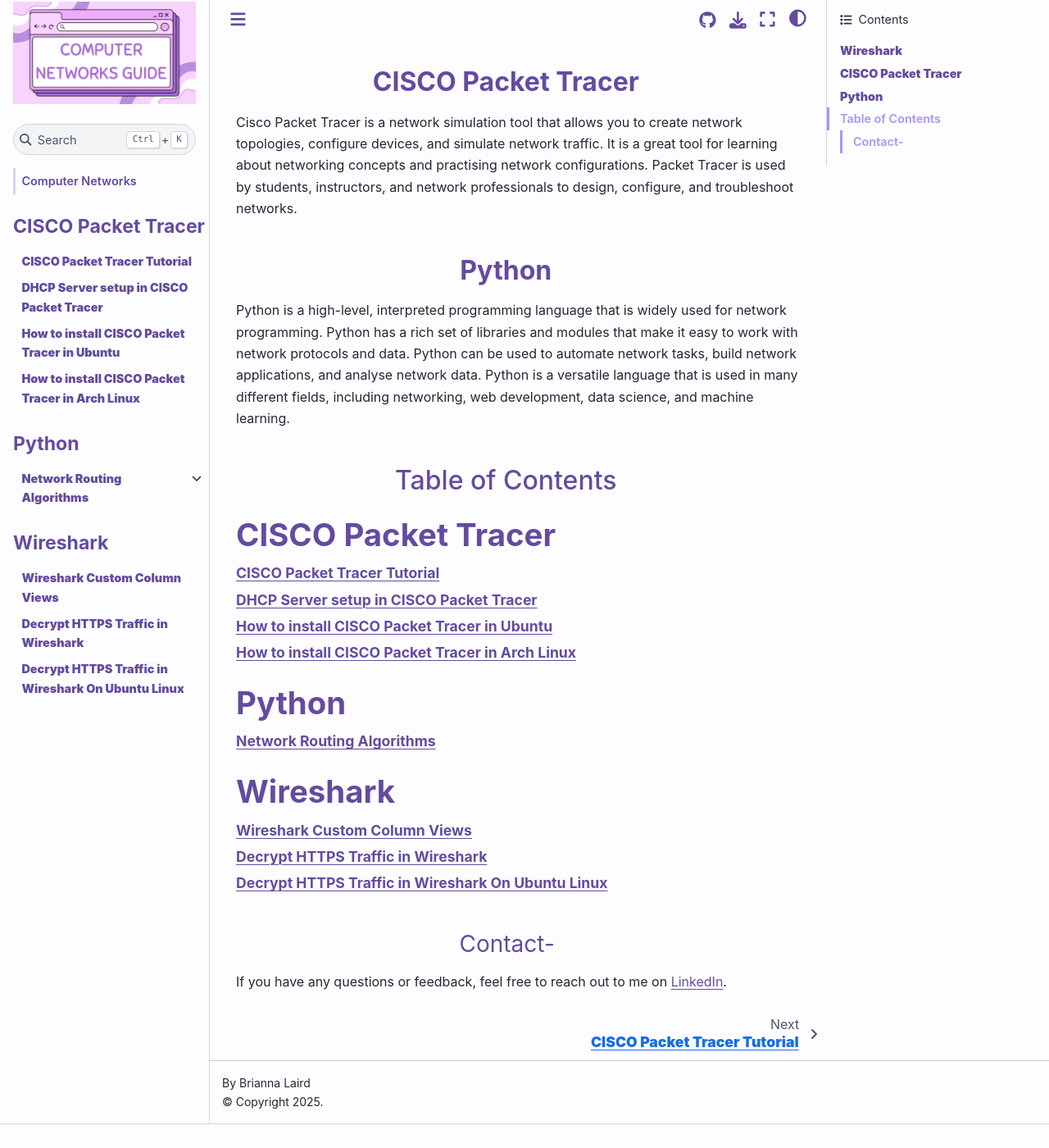
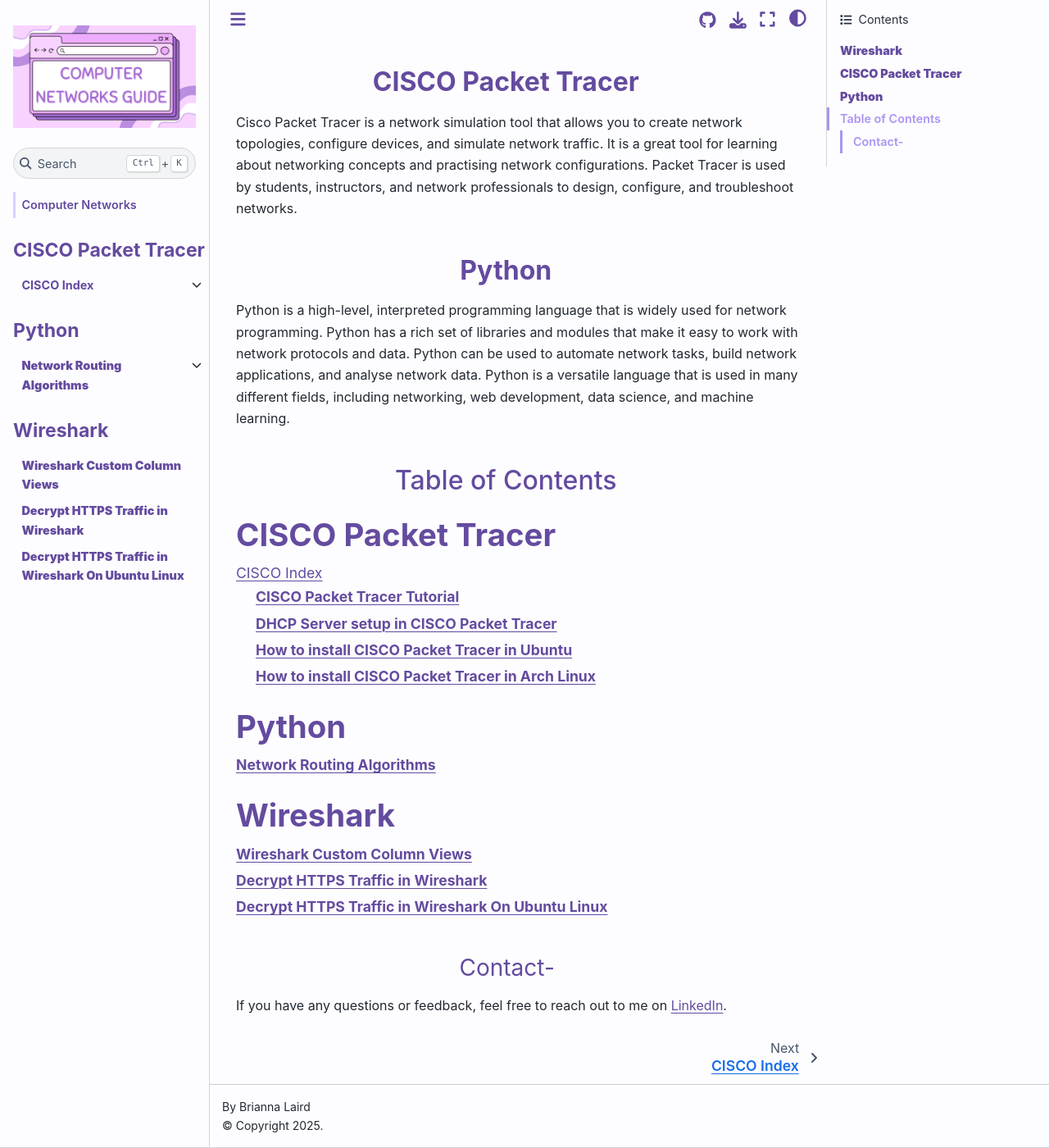
Before and after one commit to breezy-codes/computer-networks-guide, a Jupyter Book: the page built from intro.md, in a window 1280 px wide and 1400 px high, scrolled down 635 px. Shown: the whole window at 82% size. Built offline with Jupyter Book 1.0.4 settings and Sphinx 7.4.7 and the Sphinx Book theme 1.1.4, drawn with Linux system fonts in a browser that asks for light colours; pages that are not in the unit, such as notebooks, are missing from menus; before the commit the page ends 2006 px from its top, so only the background shows below that.

Commit message:
CISCO update

````diff
--- a/_toc.yml
+++ b/_toc.yml
@@ -7,10 +7,12 @@
   - caption: CISCO Packet Tracer
     numbered: false
     chapters:
-      - file: cisco/cisco-packet-tracer-tutorial
-      - file: cisco/dhcp-guide-in-cisco
-      - file: cisco/installing-cisco-ubuntu
-      - file: cisco/installing-cisco-arch
+      - file: cisco/index
+        sections:
+          - file: cisco/cisco-packet-tracer-tutorial
+          - file: cisco/dhcp-guide-in-cisco
+          - file: cisco/installing-cisco-ubuntu
+          - file: cisco/installing-cisco-arch
   - caption: Python
     numbered: false
     chapters:
--- /dev/null
+++ b/cisco/index.md
@@ -0,0 +1,6 @@
+# CISCO Index
+
+## Table of Contents
+
+```{tableofcontents}
+```
````
